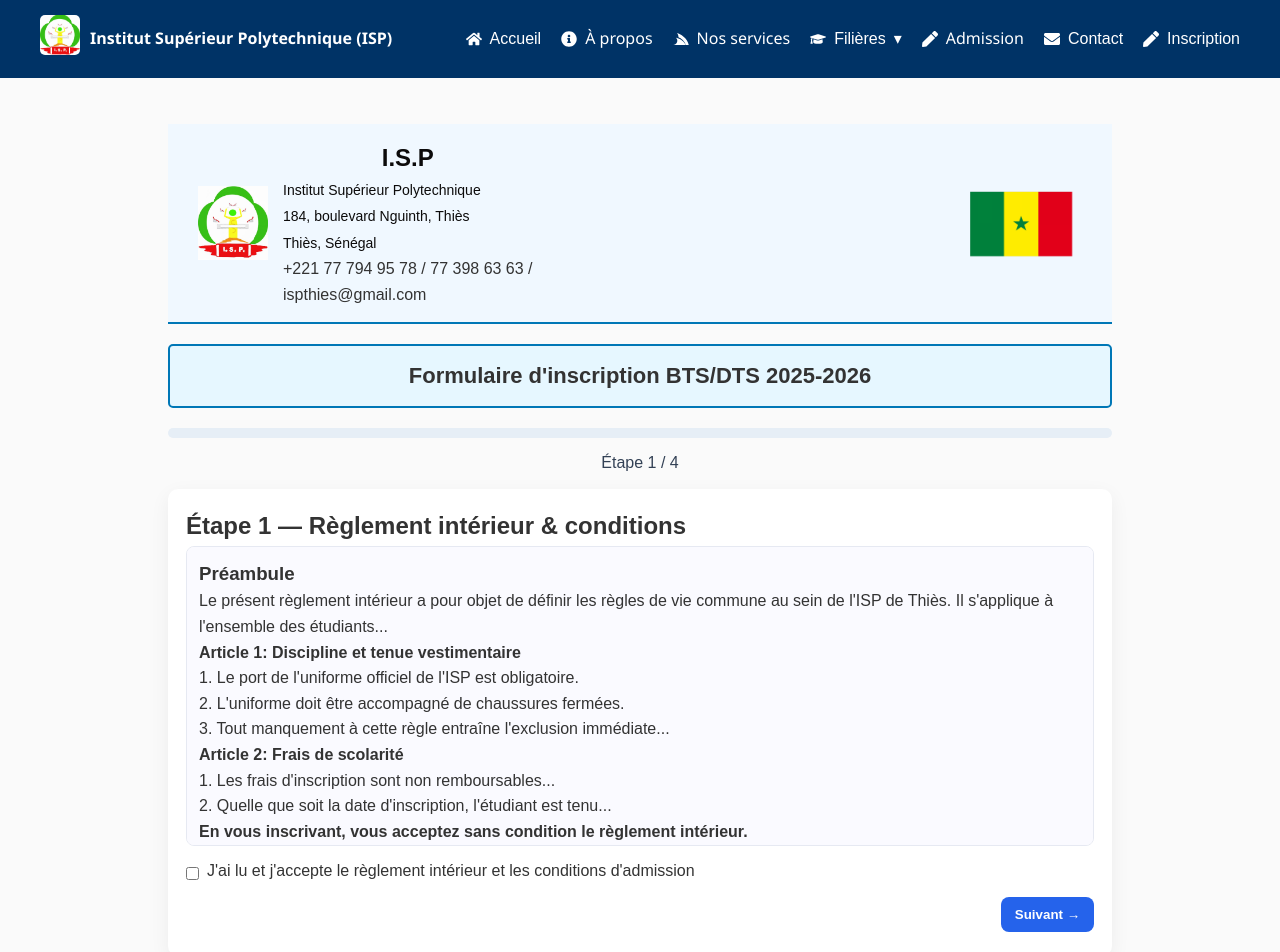
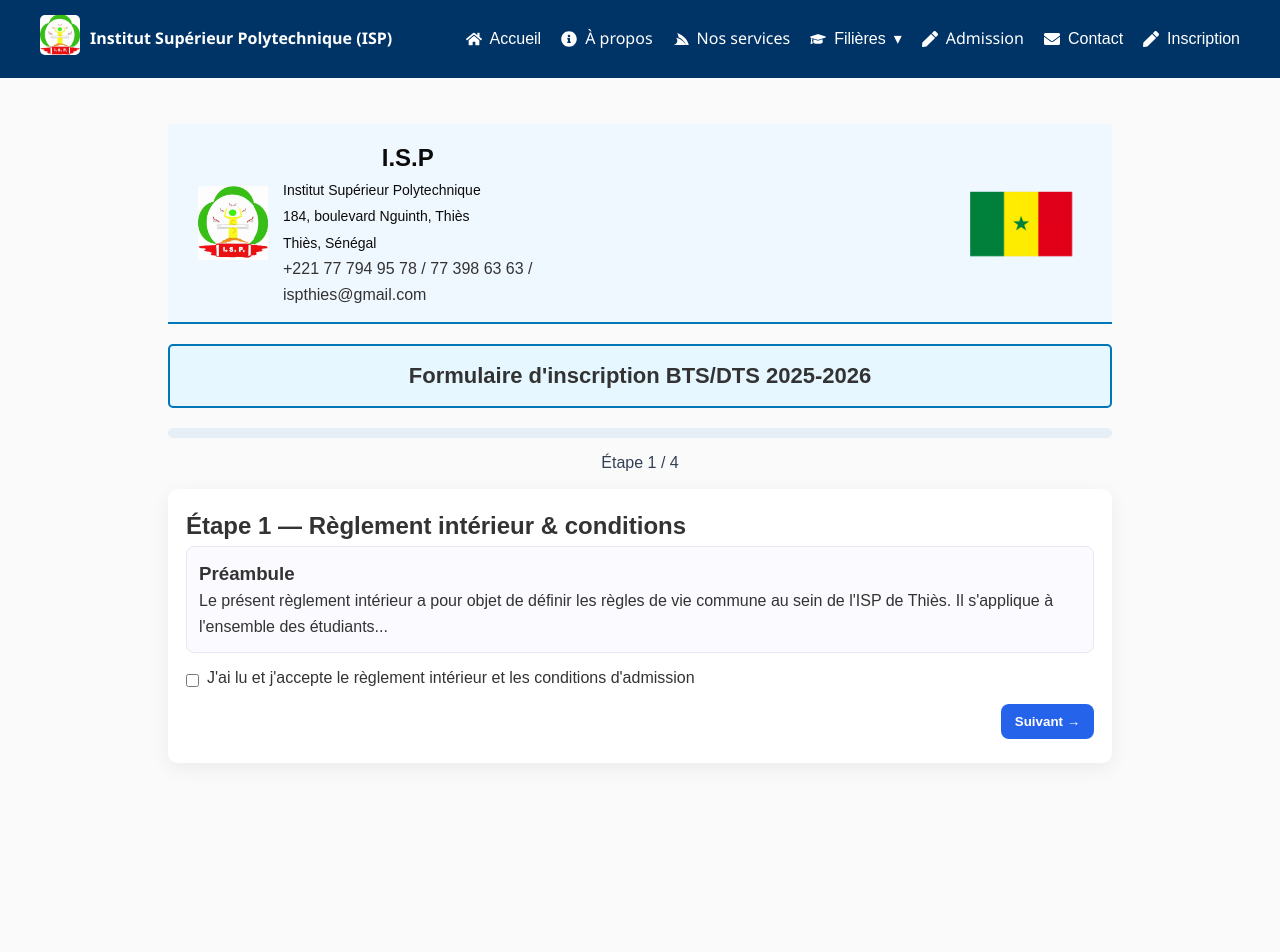
Before and after one commit to Papis-prog/ISP-frontend, a React (Create React App) app in the folder isp/: page /inscription in a window 1280 px wide. Shown: the top 952 px of the page. After the commit the page ends 809 px from the top, so only its background shows below. Built offline with nearby package versions, Linux system fonts and the light colour scheme.

Commit message:
Remove articles from internal regulations in inscription.js
Removed detailed articles from the internal regulations section.

```diff
--- a/isp/src/pages/inscription.js
+++ b/isp/src/pages/inscription.js
@@ -209,7 +209,7 @@ export default function Inscription() {
       // le back peut renvoyer success: true même si le mail n'est pas parti
       if (res.data && res.data.success) {
         toast.success("✅ Inscription enregistrée !");
-        // afficher le message du back (par ex. "mail pas envoyé")
+        // afficher le message du back (ex: "mail pas envoyé")
         if (res.data.message) {
           toast.info(res.data.message);
         } else {
@@ -316,26 +316,7 @@ export default function Inscription() {
                 Le présent règlement intérieur a pour objet de définir les règles de vie commune au
                 sein de l'ISP de Thiès. Il s'applique à l'ensemble des étudiants...
               </p>
-              <h4>Article 1: Discipline et tenue vestimentaire</h4>
-              <p>
-                1. Le port de l'uniforme officiel de l'ISP est obligatoire.
-                <br />
-                2. L'uniforme doit être accompagné de chaussures fermées.
-                <br />
-                3. Tout manquement à cette règle entraîne l'exclusion immédiate...
-              </p>
-              <h4>Article 2: Frais de scolarité</h4>
-              <p>
-                1. Les frais d'inscription sont non remboursables...
-                <br />
-                2. Quelle que soit la date d'inscription, l'étudiant est tenu...
-              </p>
-              {/* ... tu peux garder tout ton texte initial ici ... */}
-              <p>
-                <strong>
-                  En vous inscrivant, vous acceptez sans condition le règlement intérieur.
-                </strong>
-              </p>
+              {/* ... ton texte ... */}
             </div>
 
             <label className="checkbox">
```
